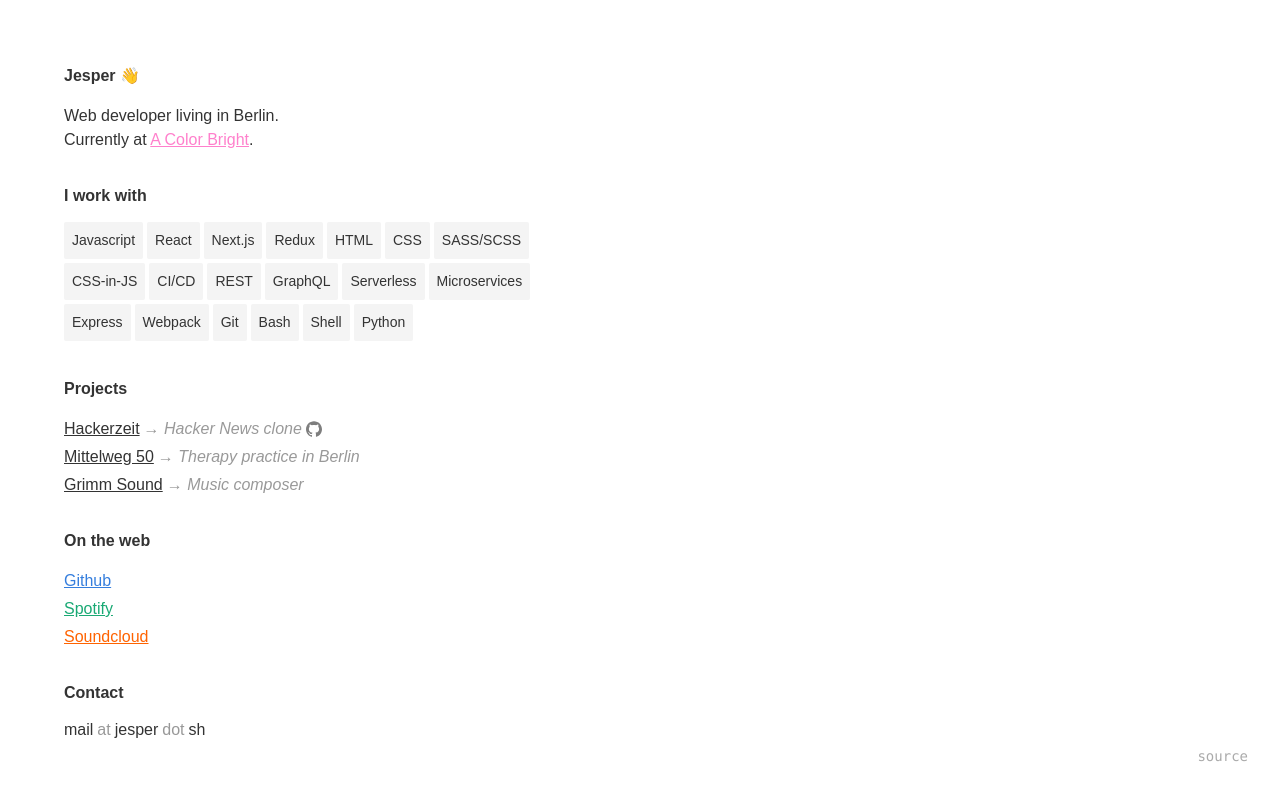
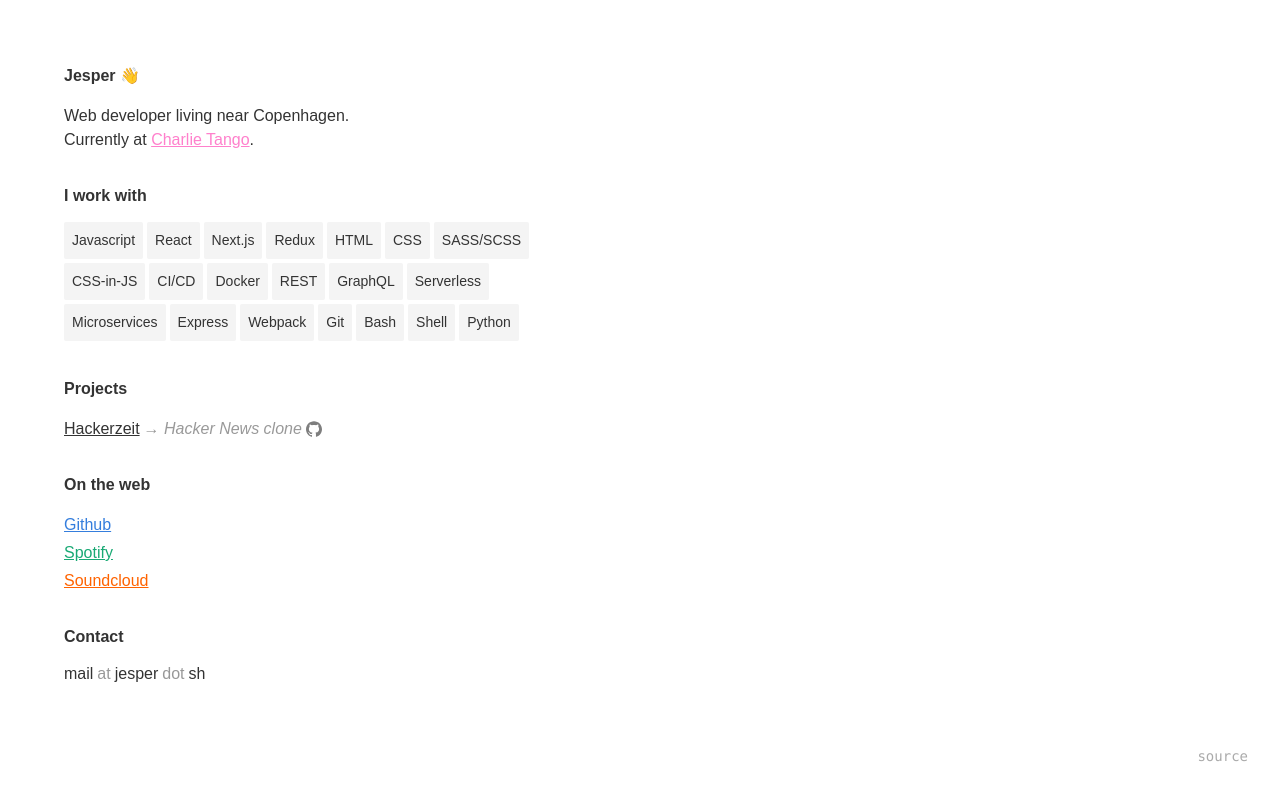
Before and after one commit to jryom/homepage, a website: page index.html in a window 1280 px wide. Drawn offline with nearby package versions, Linux system fonts and the light colour scheme.

Commit message:
update info

```diff
--- a/index.html
+++ b/index.html
@@ -13,9 +13,9 @@
     <main>
       <h1 class="f6 f5-ns fw6">Jesper 👋</h1>
       <p class="">
-        Web developer living in Berlin.<br />
+        Web developer living near Copenhagen.<br />
         Currently at
-        <a class="pink hover-light-purple" href="https://www.acolorbright.com">A Color Bright</a>.
+        <a class="pink hover-light-purple" href="https://www.charlietango.dk">Charlie Tango</a>.
       </p>
       <h2 class="mt4-ns f6 f5-ns fw6">
         I work with
@@ -30,6 +30,7 @@
         <li class="dib mb1 mr1 pa2 br1 bg-near-white fl">SASS/SCSS</li>
         <li class="dib mb1 mr1 pa2 br1 bg-near-white fl">CSS-in-JS</li>
         <li class="dib mb1 mr1 pa2 br1 bg-near-white fl">CI/CD</li>
+        <li class="dib mb1 mr1 pa2 br1 bg-near-white fl">Docker</li>
         <li class="dib mb1 mr1 pa2 br1 bg-near-white fl">REST</li>
         <li class="dib mb1 mr1 pa2 br1 bg-near-white fl">GraphQL</li>
         <li class="dib mb1 mr1 pa2 br1 bg-near-white fl">Serverless</li>
@@ -69,22 +70,6 @@
             </a>
           </div>
         </li>
-        <li class="mb1">
-          <div class="inline-flex items-center">
-            <a class="dark-gray" href="https://www.mittelweg50.com">
-              <h3 class="f6 f5-ns fw4 ma0 di">Mittelweg 50</h3>
-            </a>
-            <p class="mv0 ml1 i di silver">→ Therapy practice in Berlin</p>
-          </div>
-        </li>
-        <li>
-          <div class="inline-flex items-center">
-            <a class="dark-gray" href="https://www.grimmsound.com">
-              <h3 class="f6 f5-ns fw4 ma0 di">Grimm Sound</h3>
-            </a>
-            <p class="mv0 ml1 i di silver">→ Music composer</p>
-          </div>
-        </li>
       </ul>
       <h2 class="mt4-ns f6 f5-ns fw6">On the web</h2>
       <ul class="list ph0">
```
